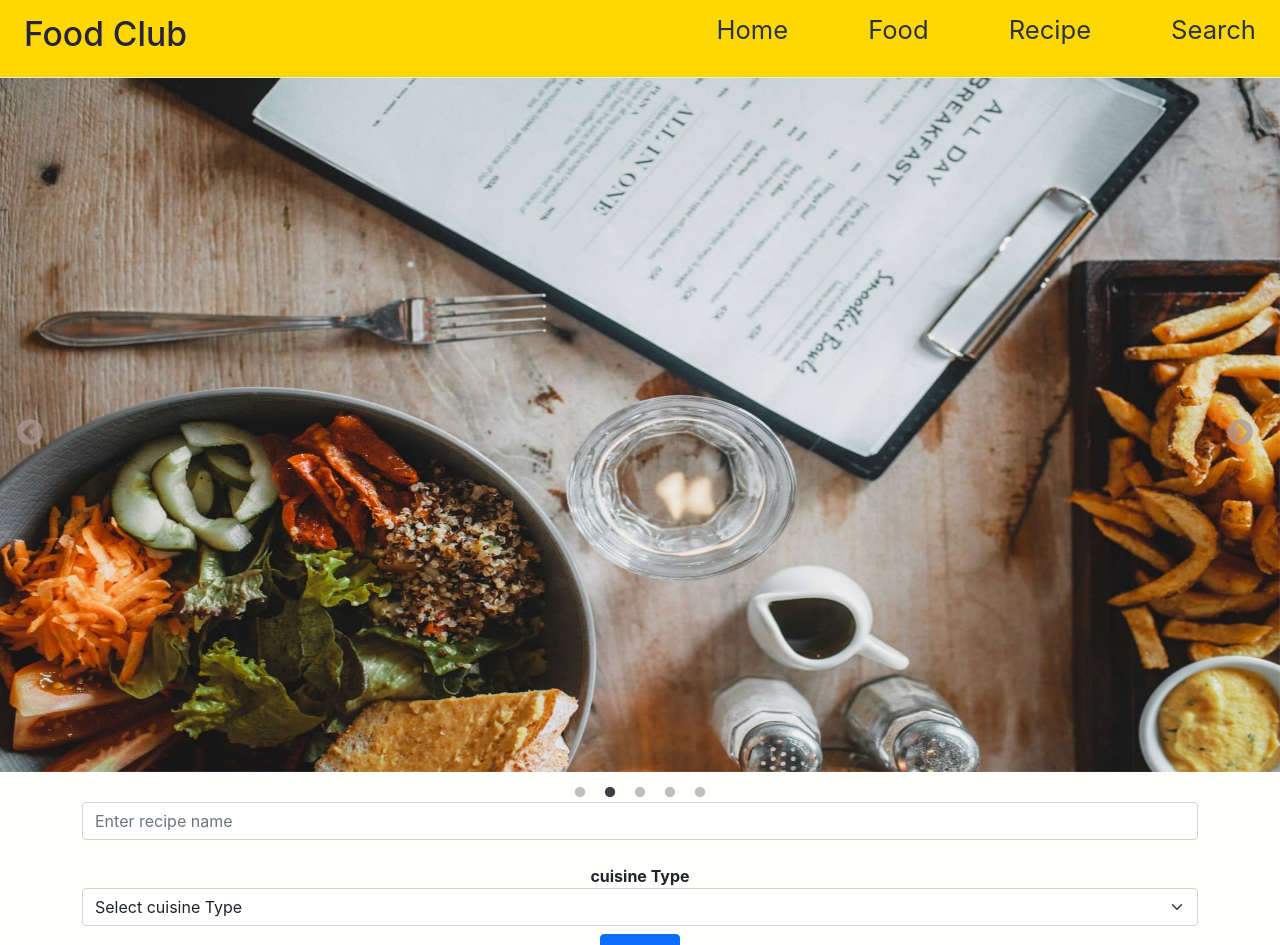
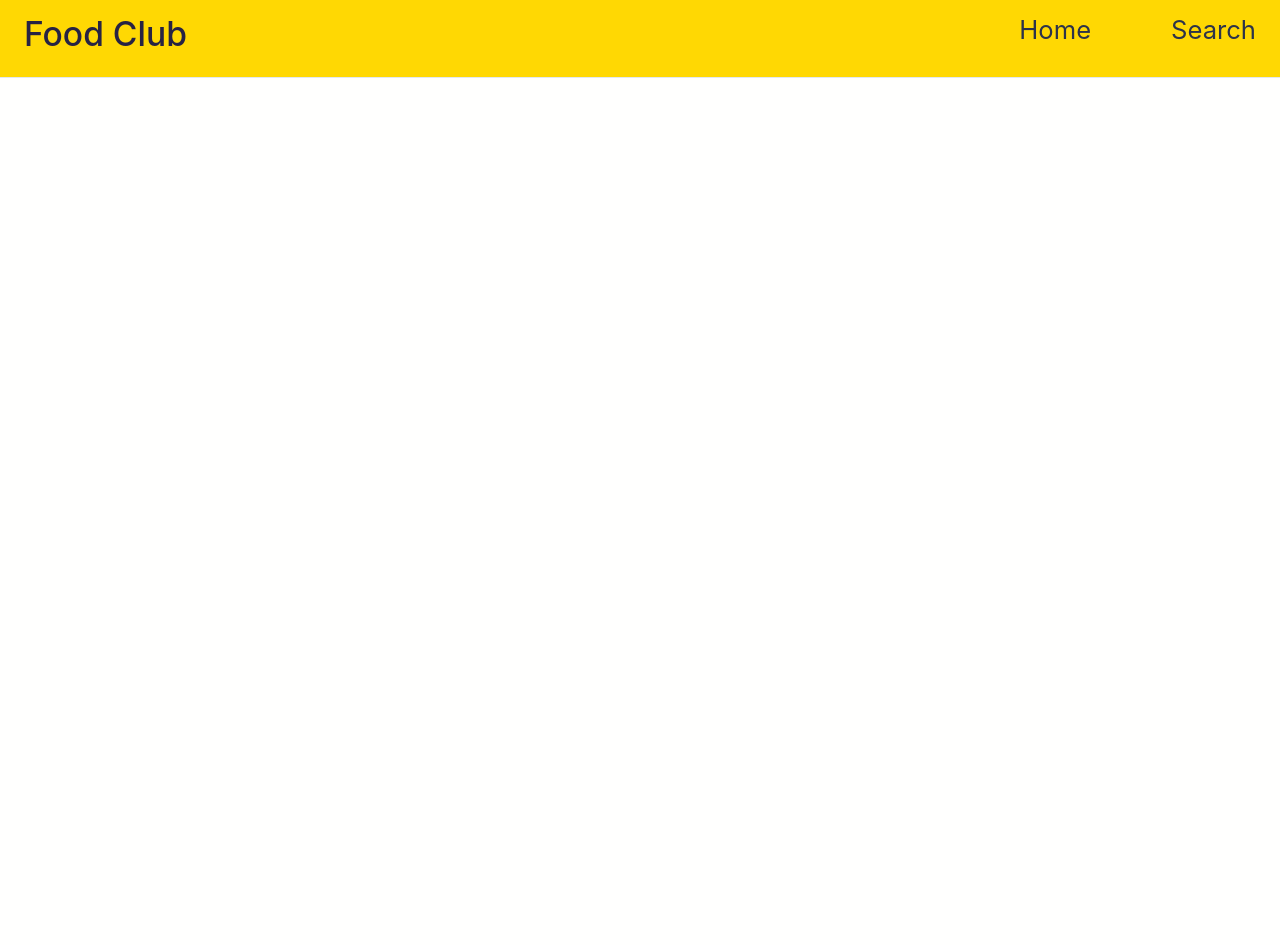
Before and after one commit to Pankajbisht18/React-Food-App, a React (Create React App) app: page /food in a window 1280 px wide. Shown: the top 945 px of the page. After the commit the page ends 800 px from the top, so only its background shows below. Built offline with nearby package versions, Linux system fonts and the light colour scheme.

Commit message:
Delete some files and add slider in search page

```diff
--- a/src/App.js
+++ b/src/App.js
@@ -2,8 +2,6 @@ import React from "react";
 import { Switch, Route } from "react-router";
 import Navbar from "./Components/Navbar"
 import Home from './Components/Home';
-import Food from './Components/Food'
-import Recipe from "./Components/Recipe";
 import Search from  './Components/Search';
 
 const App = () => {
@@ -12,8 +10,6 @@ const App = () => {
       <Navbar />
       <Switch>
         <Route path="/" exact component={Home} />
-        <Route path="/food" component={Food} />
-        <Route path="/recipe" component={Recipe} />
         <Route path="/search" component={Search} />
       </Switch>
     </>
--- a/src/Components/Food.js
+++ /dev/null
@@ -1,88 +0,0 @@
-import { useState } from "react";
-import ImgSlider from './ImgSlider';
-import RecipeReviewCard from './Card';
-import './css/card.css';
-
-const Food = () => {
-    const[Recipe, setRecipe] = useState([]);
-    const[Search, setSearch] = useState();
-    const[cuisineType, setCuisineType] = useState('');
-    const handleText = (evt) => {
-        setSearch(evt.target.value);
-    }
-    const handleCusineType = (evt) => {
-        setCuisineType(evt.target.value);
-    }
-    const handleSearch = () => {
-        if(cuisineType!=='') {
-            fetch(`https://api.edamam.com/api/recipes/v2?type=public&q=${Search}&app_id=eabc8ee8&app_key=4d98b1b0c4340c48bc68b1b84a839892&cuisineType=${cuisineType}`)
-            .then(res=>res.json())
-            .then(json=>{
-                setRecipe(json.hits);
-            })
-        }
-        else{
-            alert("Select Cuisine Type");
-        }
-    }
-
-    console.log(Recipe);
-    return(
-        <>
-            <ImgSlider />
-            <div className="container text-center py-4">
-                <input
-                    type="text"
-                    placeholder="Enter recipe name"
-                    className="form-control"
-                    onChange={handleText}
-                />
-                <br />
-                <label className="fw-bold">cuisine Type</label>
-                <select name="cuisineType" className="form-select" onChange={handleCusineType}>
-                    <option value="" selected>Select cuisine Type</option>
-                    <option value="American">American</option>
-                    <option value="Asian">Asian</option>
-                    <option value="British">British</option>
-                    <option value="Caribbean">Caribbean</option>
-                    <option value="Central Europe">Central Europe</option>
-                    <option value="Chinese">Chinese</option>
-                    <option value="Eastern Europe">Eastern Europe</option>
-                    <option value="French">French</option>
-                    <option value="Indian">Indian</option>
-                    <option value="Italian">Italian</option>
-                    <option value="Japanese">Japanese</option>
-                    <option value="Kosher">Kosher</option>
-                    <option value="Mediterranean">Mediterranean</option>
-                    <option value="Mexican">Mexican</option>
-                    <option value="Middle Eastern">Middle Eastern</option>
-                    <option value="Nordic">Nordic</option>
-                    <option value="South American">South American</option>
-                    <option value="South East Asian">South East Asian</option>
-                </select>
-                <button className="btn btn-primary my-2" onClick={handleSearch}>Search</button>
-            </div>
-            <div className="container d-flex flex-wrap justify-content-around align-items-center">
-                {
-                    Recipe.map((food,id)=>{
-                        return(
-                            <div>
-                                    <RecipeReviewCard
-                                        key={id}
-                                        label={food.recipe.label}
-                                        image={food.recipe.image}
-                                        mealType={food.recipe.mealType}
-                                        cuisineType={food.recipe.cuisineType}
-                                        DishType={food.recipe.dishType}
-                                        ingredient={food.recipe.ingredientLines}
-                                        url={food.recipe.url}
-                                    />
-                            </div>
-                        )
-                    })
-                }
-            </div>
-        </>
-    );
-}
-export default Food;
--- a/src/Components/Home.js
+++ b/src/Components/Home.js
@@ -21,7 +21,6 @@ const Home = () => {
                 </div>
             </div>
         </>
-
     );
 }
 export default Home;
--- a/src/Components/Navbar.js
+++ b/src/Components/Navbar.js
@@ -28,12 +28,6 @@ const Navbar = () => {
                         <Link to="/" className="nav-link1" onClick={closeRes}>Home</Link>
                     </li>
                     <li className="nav-item1">
-                        <Link to="/food" className="nav-link1" onClick={closeRes}>Food</Link>
-                    </li>
-                    <li className="nav-item1">
-                        <Link to="/recipe" className="nav-link1" onClick={closeRes}>Recipe</Link>
-                    </li>
-                    <li className="nav-item1">
                         <Link to="/search" className="nav-link1" onClick={closeRes}>Search</Link>
                     </li>
                 </ul>
--- a/src/Components/Recipe.js
+++ /dev/null
@@ -1,24 +0,0 @@
-import { useEffect, useState } from "react";
-
-const Recipe = () => {
-    const[data, setData] = useState([]);
-    useEffect(()=>{
-        fetch('https://api.edamam.com/api/recipes/v2?type=public&q=chicken&app_id=eabc8ee8&app_key=4d98b1b0c4340c48bc68b1b84a839892')
-        .then(res=>res.json())
-        .then(json=>setData(json.hits))
-    },[])
-    console.log(data)
-    return(
-        <>
-        {
-            data.map((xyz)=>{
-                return(
-                    <p>{xyz.recipe.shareAs}</p>
-                )
-            })
-
-        }
-        </>
-    );
-}
-export default Recipe;
--- a/src/Components/Search.js
+++ b/src/Components/Search.js
@@ -1,6 +1,89 @@
+import { useState } from "react";
+import ImgSlider from './ImgSlider';
+import RecipeReviewCard from './Card';
+import './css/card.css';
+
 const Search = () => {
+    const[Recipe, setRecipe] = useState([]);
+    const[Search, setSearch] = useState();
+    const[cuisineType, setCuisineType] = useState('');
+    const handleText = (evt) => {
+        setSearch(evt.target.value);
+    }
+    const handleCusineType = (evt) => {
+        setCuisineType(evt.target.value);
+    }
+    const handleSearch = () => {
+        if(cuisineType!=='') {
+            fetch(`https://api.edamam.com/api/recipes/v2?type=public&q=${Search}&app_id=eabc8ee8&app_key=4d98b1b0c4340c48bc68b1b84a839892&cuisineType=${cuisineType}`)
+            .then(res=>res.json())
+            .then(json=>{
+                setRecipe(json.hits);
+            })
+        }
+        else{
+            alert("Select Cuisine Type");
+        }
+    }
+
+    console.log(Recipe);
     return(
-        <h1>Search</h1>
+        <>
+            <ImgSlider />
+            <div className="container text-center py-5">
+                <h1>Search</h1>
+                <input
+                    type="text"
+                    placeholder="Enter recipe name"
+                    className="form-control"
+                    onChange={handleText}
+                />
+                <br />
+                <label className="fw-bold">cuisine Type</label>
+                <select name="cuisineType" className="form-select" onChange={handleCusineType}>
+                    <option value="" selected>Select cuisine Type</option>
+                    <option value="American">American</option>
+                    <option value="Asian">Asian</option>
+                    <option value="British">British</option>
+                    <option value="Caribbean">Caribbean</option>
+                    <option value="Central Europe">Central Europe</option>
+                    <option value="Chinese">Chinese</option>
+                    <option value="Eastern Europe">Eastern Europe</option>
+                    <option value="French">French</option>
+                    <option value="Indian">Indian</option>
+                    <option value="Italian">Italian</option>
+                    <option value="Japanese">Japanese</option>
+                    <option value="Kosher">Kosher</option>
+                    <option value="Mediterranean">Mediterranean</option>
+                    <option value="Mexican">Mexican</option>
+                    <option value="Middle Eastern">Middle Eastern</option>
+                    <option value="Nordic">Nordic</option>
+                    <option value="South American">South American</option>
+                    <option value="South East Asian">South East Asian</option>
+                </select>
+                <button className="btn btn-primary my-2" onClick={handleSearch}>Search</button>
+            </div>
+            <div className="container d-flex flex-wrap justify-content-around align-items-center">
+                {
+                    Recipe.map((food,id)=>{
+                        return(
+                            <div>
+                                    <RecipeReviewCard
+                                        key={id}
+                                        label={food.recipe.label}
+                                        image={food.recipe.image}
+                                        mealType={food.recipe.mealType}
+                                        cuisineType={food.recipe.cuisineType}
+                                        DishType={food.recipe.dishType}
+                                        ingredient={food.recipe.ingredientLines}
+                                        url={food.recipe.url}
+                                    />
+                            </div>
+                        )
+                    })
+                }
+            </div>
+        </>
     );
 }
 export default Search;
```
